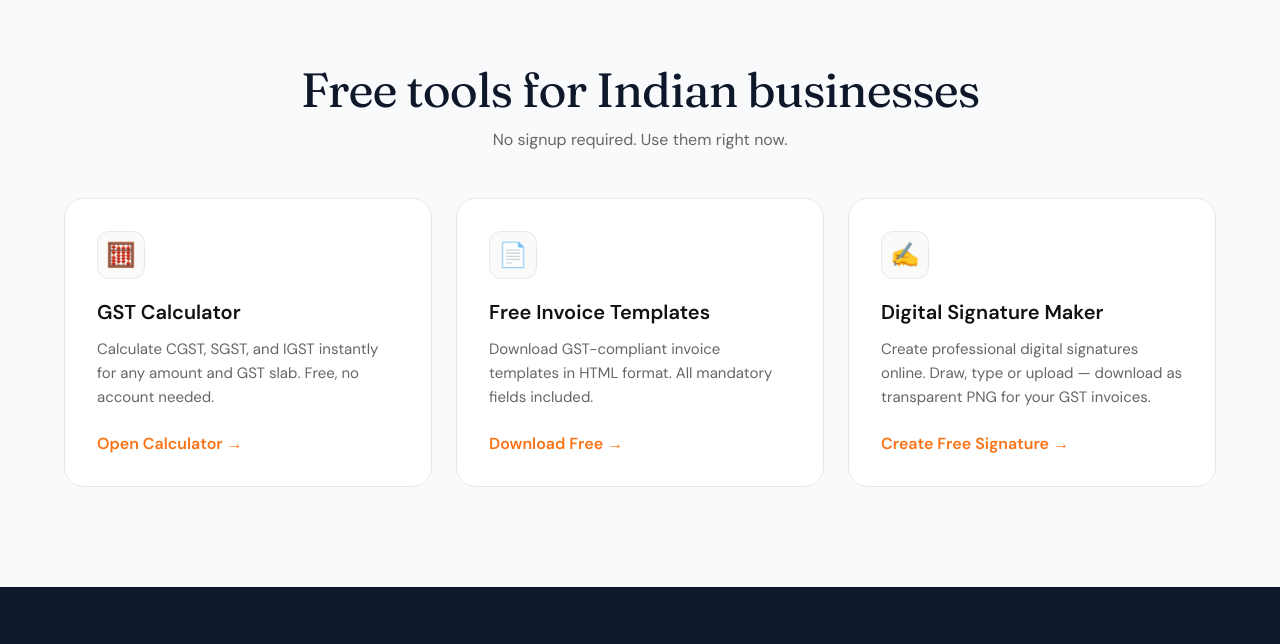
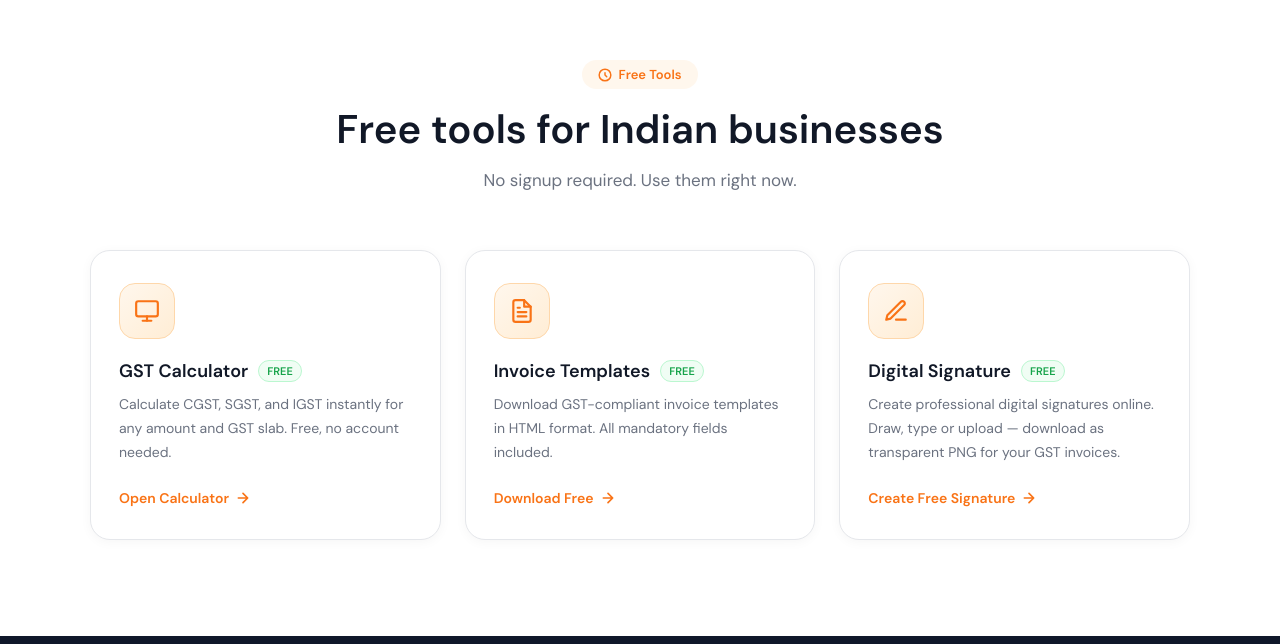
Before and after one commit to rounak621/udyogbook-landing, a Next.js app: page / in a window 1280 px wide. Shown: the part 8116-8760 px from the top of the page. Built offline with nearby package versions, Linux system fonts and the light colour scheme.

Commit message:
Landing: redesign Free Tools section with SVG icons, hover effects, beautiful cards

```diff
--- a/app/components/FreeTools.tsx
+++ b/app/components/FreeTools.tsx
@@ -12,66 +12,177 @@ export default function FreeTools() {
   }, [])
 
   return (
-    <section id="freetools" style={{ padding: 'clamp(60px, 8vw, 100px) var(--section-px)', background: '#F8FAFC' }}>
-      <style suppressHydrationWarning>{`
-        .tools-inner { max-width: 1200px; margin: 0 auto; }
-        .tools-header { text-align: center; margin-bottom: 48px; }
-        .tools-grid { display: grid; grid-template-columns: repeat(3, 1fr); gap: 24px; }
-        .tool-card {
-          padding: 32px;
-          display: flex;
-          flex-direction: column;
-          align-items: flex-start;
-          text-align: left;
-        }
-        .tool-icon {
-          width: 48px; height: 48px; border-radius: 12px;
-          background: var(--bg); border: 1px solid var(--gray-200);
-          display: flex; align-items: center; justify-content: center;
-          font-size: 24px; margin-bottom: 20px;
-        }
-        .tool-title { font-size: 20px; font-weight: 600; margin-bottom: 12px; color: var(--black); }
-        .tool-desc { font-size: 15px; color: var(--gray-600); line-height: 1.6; margin-bottom: 24px; flex-grow: 1; }
-        .tool-link {
-          font-weight: 600; color: var(--orange);
-          display: inline-flex; align-items: center; gap: 4px;
-        }
-        .tool-link:hover { color: var(--orange-dark); text-decoration: underline; }
-        @media (max-width: 768px) {
-          .tools-grid { grid-template-columns: 1fr; }
-        }
-      `}</style>
-      <div className="tools-inner" ref={ref}>
-        <div className={`tools-header fade-up${visible ? ' visible' : ''}`}>
-          <h2 className="display" style={{ fontSize: 'clamp(32px, 5vw, 48px)', marginBottom: 12 }}>
+    <section id="freetools" style={{ padding: '96px 20px', background: '#fff' }}>
+      <div style={{ maxWidth: 1100, margin: '0 auto' }} ref={ref}>
+
+        {/* Header */}
+        <div className={`fade-up${visible ? ' visible' : ''}`} style={{ textAlign: 'center', marginBottom: 56 }}>
+          <div style={{
+            display: 'inline-flex', alignItems: 'center', gap: 6,
+            background: '#fff7ed', color: '#f97316', padding: '6px 16px',
+            borderRadius: 20, fontSize: 13, fontWeight: 600, marginBottom: 16,
+          }}>
+            <svg width="14" height="14" viewBox="0 0 24 24" fill="none" stroke="#f97316" strokeWidth="2.5" strokeLinecap="round" strokeLinejoin="round">
+              <circle cx="12" cy="12" r="10"/><path d="M12 8v4l3 3"/>
+            </svg>
+            Free Tools
+          </div>
+          <h2 style={{ fontSize: 'clamp(28px, 4vw, 40px)', fontWeight: 800, color: '#111827', marginBottom: 14, lineHeight: 1.2 }}>
             Free tools for Indian businesses
           </h2>
-          <p style={{ fontSize: 16, color: 'var(--gray-600)' }}>
+          <p style={{ fontSize: 17, color: '#6b7280', maxWidth: 480, margin: '0 auto', lineHeight: 1.6 }}>
             No signup required. Use them right now.
           </p>
         </div>
 
-        <div className={`tools-grid fade-up d1${visible ? ' visible' : ''}`}>
-          <div className="card tool-card">
-            <div className="tool-icon">🧮</div>
-            <h3 className="tool-title">GST Calculator</h3>
-            <p className="tool-desc">Calculate CGST, SGST, and IGST instantly for any amount and GST slab. Free, no account needed.</p>
-            <a href="/gst-calculator" className="tool-link">Open Calculator →</a>
-          </div>
+        {/* Cards Grid */}
+        <div className={`fade-up d1${visible ? ' visible' : ''}`} style={{ display: 'grid', gridTemplateColumns: 'repeat(auto-fit, minmax(300px, 1fr))', gap: 24 }}>
 
-          <div className="card tool-card">
-            <div className="tool-icon">📄</div>
-            <h3 className="tool-title">Free Invoice Templates</h3>
-            <p className="tool-desc">Download GST-compliant invoice templates in HTML format. All mandatory fields included.</p>
-            <a href="/invoice-template" className="tool-link">Download Free →</a>
-          </div>
+          {/* GST Calculator */}
+          <a href="/gst-calculator" style={{ textDecoration: 'none' }}>
+            <div style={{
+              background: '#fff', borderRadius: 20, border: '1.5px solid #e5e7eb',
+              padding: '32px 28px', height: '100%', boxSizing: 'border-box',
+              transition: 'all 0.2s', cursor: 'pointer',
+              boxShadow: '0 2px 12px rgba(0,0,0,0.04)',
+            }}
+            onMouseEnter={e => {
+              const el = e.currentTarget as HTMLElement
+              el.style.borderColor = '#f97316'
+              el.style.boxShadow = '0 8px 32px rgba(249,115,22,0.12)'
+              el.style.transform = 'translateY(-2px)'
+            }}
+            onMouseLeave={e => {
+              const el = e.currentTarget as HTMLElement
+              el.style.borderColor = '#e5e7eb'
+              el.style.boxShadow = '0 2px 12px rgba(0,0,0,0.04)'
+              el.style.transform = 'translateY(0)'
+            }}
+            >
+              <div style={{
+                width: 56, height: 56, background: 'linear-gradient(135deg, #fff7ed 0%, #ffedd5 100%)',
+                borderRadius: 16, display: 'flex', alignItems: 'center', justifyContent: 'center',
+                marginBottom: 20, border: '1px solid #fed7aa',
+              }}>
+                <svg width="26" height="26" viewBox="0 0 24 24" fill="none" stroke="#f97316" strokeWidth="2" strokeLinecap="round" strokeLinejoin="round">
+                  <rect x="2" y="3" width="20" height="14" rx="2"/>
+                  <line x1="8" y1="21" x2="16" y2="21"/>
+                  <line x1="12" y1="17" x2="12" y2="21"/>
+                </svg>
+              </div>
+              <div style={{ display: 'flex', alignItems: 'center', gap: 10, marginBottom: 10 }}>
+                <h3 style={{ fontSize: 18, fontWeight: 700, color: '#111827', margin: 0 }}>GST Calculator</h3>
+                <span style={{ background: '#f0fdf4', color: '#16a34a', fontSize: 11, fontWeight: 700, padding: '3px 8px', borderRadius: 20, border: '1px solid #bbf7d0' }}>FREE</span>
+              </div>
+              <p style={{ fontSize: 14, color: '#6b7280', lineHeight: 1.7, marginBottom: 24 }}>
+                Calculate CGST, SGST, and IGST instantly for any amount and GST slab. Free, no account needed.
+              </p>
+              <div style={{ display: 'flex', alignItems: 'center', gap: 6, color: '#f97316', fontSize: 14, fontWeight: 600 }}>
+                Open Calculator
+                <svg width="16" height="16" viewBox="0 0 24 24" fill="none" stroke="#f97316" strokeWidth="2.5" strokeLinecap="round" strokeLinejoin="round">
+                  <path d="M5 12h14M12 5l7 7-7 7"/>
+                </svg>
+              </div>
+            </div>
+          </a>
 
-          <div className="card tool-card">
-            <div className="tool-icon">✍️</div>
-            <h3 className="tool-title">Digital Signature Maker</h3>
-            <p className="tool-desc">Create professional digital signatures online. Draw, type or upload — download as transparent PNG for your GST invoices.</p>
-            <a href="/tools/digital-signature" className="tool-link">Create Free Signature →</a>
-          </div>
+          {/* Free Invoice Templates */}
+          <a href="/invoice-template" style={{ textDecoration: 'none' }}>
+            <div style={{
+              background: '#fff', borderRadius: 20, border: '1.5px solid #e5e7eb',
+              padding: '32px 28px', height: '100%', boxSizing: 'border-box',
+              transition: 'all 0.2s', cursor: 'pointer',
+              boxShadow: '0 2px 12px rgba(0,0,0,0.04)',
+            }}
+            onMouseEnter={e => {
+              const el = e.currentTarget as HTMLElement
+              el.style.borderColor = '#f97316'
+              el.style.boxShadow = '0 8px 32px rgba(249,115,22,0.12)'
+              el.style.transform = 'translateY(-2px)'
+            }}
+            onMouseLeave={e => {
+              const el = e.currentTarget as HTMLElement
+              el.style.borderColor = '#e5e7eb'
+              el.style.boxShadow = '0 2px 12px rgba(0,0,0,0.04)'
+              el.style.transform = 'translateY(0)'
+            }}
+            >
+              <div style={{
+                width: 56, height: 56, background: 'linear-gradient(135deg, #fff7ed 0%, #ffedd5 100%)',
+                borderRadius: 16, display: 'flex', alignItems: 'center', justifyContent: 'center',
+                marginBottom: 20, border: '1px solid #fed7aa',
+              }}>
+                <svg width="26" height="26" viewBox="0 0 24 24" fill="none" stroke="#f97316" strokeWidth="2" strokeLinecap="round" strokeLinejoin="round">
+                  <path d="M14 2H6a2 2 0 00-2 2v16a2 2 0 002 2h12a2 2 0 002-2V8z"/>
+                  <polyline points="14 2 14 8 20 8"/>
+                  <line x1="16" y1="13" x2="8" y2="13"/>
+                  <line x1="16" y1="17" x2="8" y2="17"/>
+                  <polyline points="10 9 9 9 8 9"/>
+                </svg>
+              </div>
+              <div style={{ display: 'flex', alignItems: 'center', gap: 10, marginBottom: 10 }}>
+                <h3 style={{ fontSize: 18, fontWeight: 700, color: '#111827', margin: 0 }}>Invoice Templates</h3>
+                <span style={{ background: '#f0fdf4', color: '#16a34a', fontSize: 11, fontWeight: 700, padding: '3px 8px', borderRadius: 20, border: '1px solid #bbf7d0' }}>FREE</span>
+              </div>
+              <p style={{ fontSize: 14, color: '#6b7280', lineHeight: 1.7, marginBottom: 24 }}>
+                Download GST-compliant invoice templates in HTML format. All mandatory fields included.
+              </p>
+              <div style={{ display: 'flex', alignItems: 'center', gap: 6, color: '#f97316', fontSize: 14, fontWeight: 600 }}>
+                Download Free
+                <svg width="16" height="16" viewBox="0 0 24 24" fill="none" stroke="#f97316" strokeWidth="2.5" strokeLinecap="round" strokeLinejoin="round">
+                  <path d="M5 12h14M12 5l7 7-7 7"/>
+                </svg>
+              </div>
+            </div>
+          </a>
+
+          {/* Digital Signature Maker */}
+          <a href="/tools/digital-signature" style={{ textDecoration: 'none' }}>
+            <div style={{
+              background: '#fff', borderRadius: 20, border: '1.5px solid #e5e7eb',
+              padding: '32px 28px', height: '100%', boxSizing: 'border-box',
+              transition: 'all 0.2s', cursor: 'pointer',
+              boxShadow: '0 2px 12px rgba(0,0,0,0.04)',
+            }}
+            onMouseEnter={e => {
+              const el = e.currentTarget as HTMLElement
+              el.style.borderColor = '#f97316'
+              el.style.boxShadow = '0 8px 32px rgba(249,115,22,0.12)'
+              el.style.transform = 'translateY(-2px)'
+            }}
+            onMouseLeave={e => {
+              const el = e.currentTarget as HTMLElement
+              el.style.borderColor = '#e5e7eb'
+              el.style.boxShadow = '0 2px 12px rgba(0,0,0,0.04)'
+              el.style.transform = 'translateY(0)'
+            }}
+            >
+              <div style={{
+                width: 56, height: 56, background: 'linear-gradient(135deg, #fff7ed 0%, #ffedd5 100%)',
+                borderRadius: 16, display: 'flex', alignItems: 'center', justifyContent: 'center',
+                marginBottom: 20, border: '1px solid #fed7aa',
+              }}>
+                <svg width="26" height="26" viewBox="0 0 24 24" fill="none" stroke="#f97316" strokeWidth="2" strokeLinecap="round" strokeLinejoin="round">
+                  <path d="M12 20h9"/>
+                  <path d="M16.5 3.5a2.121 2.121 0 013 3L7 19l-4 1 1-4L16.5 3.5z"/>
+                </svg>
+              </div>
+              <div style={{ display: 'flex', alignItems: 'center', gap: 10, marginBottom: 10 }}>
+                <h3 style={{ fontSize: 18, fontWeight: 700, color: '#111827', margin: 0 }}>Digital Signature</h3>
+                <span style={{ background: '#f0fdf4', color: '#16a34a', fontSize: 11, fontWeight: 700, padding: '3px 8px', borderRadius: 20, border: '1px solid #bbf7d0' }}>FREE</span>
+              </div>
+              <p style={{ fontSize: 14, color: '#6b7280', lineHeight: 1.7, marginBottom: 24 }}>
+                Create professional digital signatures online. Draw, type or upload — download as transparent PNG for your GST invoices.
+              </p>
+              <div style={{ display: 'flex', alignItems: 'center', gap: 6, color: '#f97316', fontSize: 14, fontWeight: 600 }}>
+                Create Free Signature
+                <svg width="16" height="16" viewBox="0 0 24 24" fill="none" stroke="#f97316" strokeWidth="2.5" strokeLinecap="round" strokeLinejoin="round">
+                  <path d="M5 12h14M12 5l7 7-7 7"/>
+                </svg>
+              </div>
+            </div>
+          </a>
+
         </div>
       </div>
     </section>
```
